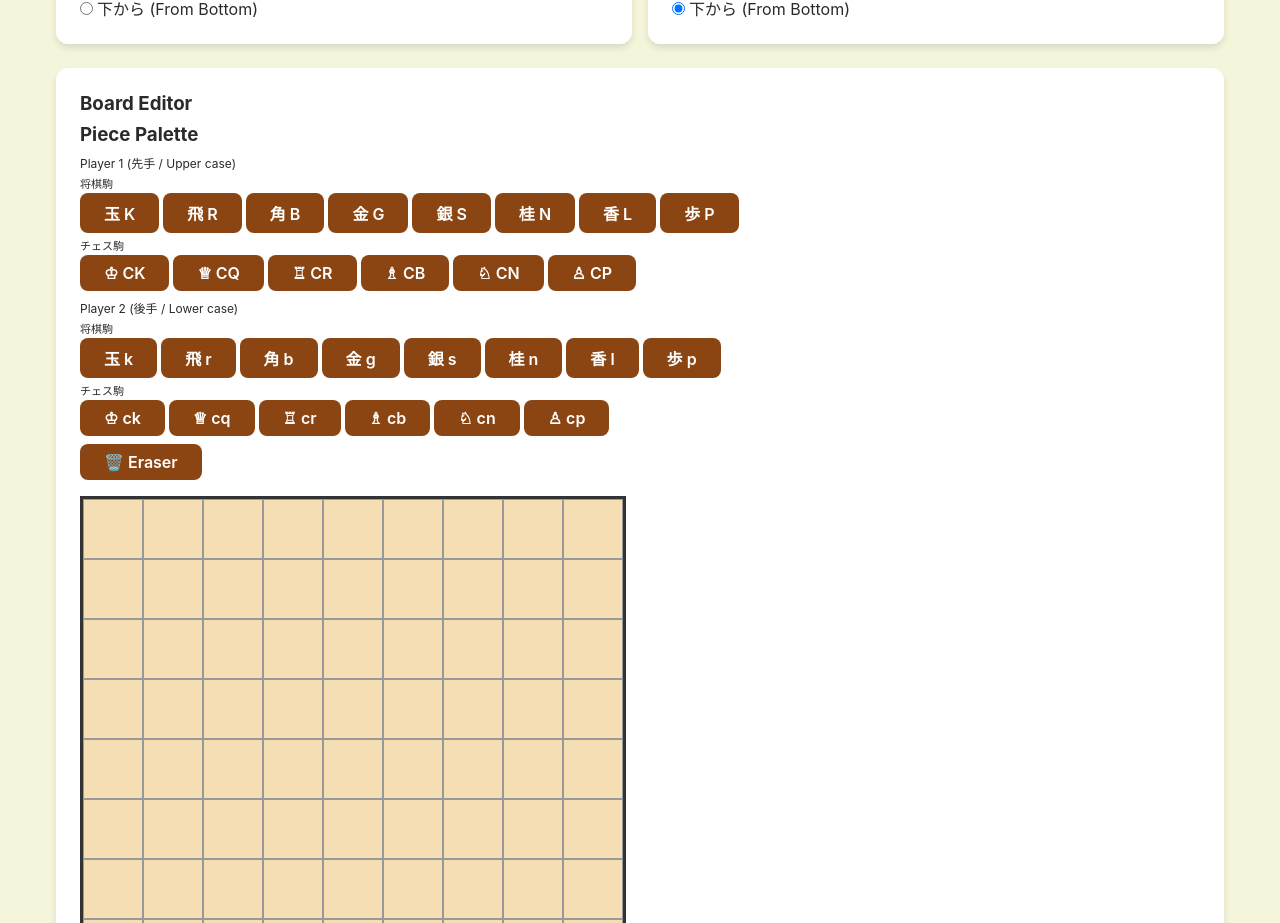
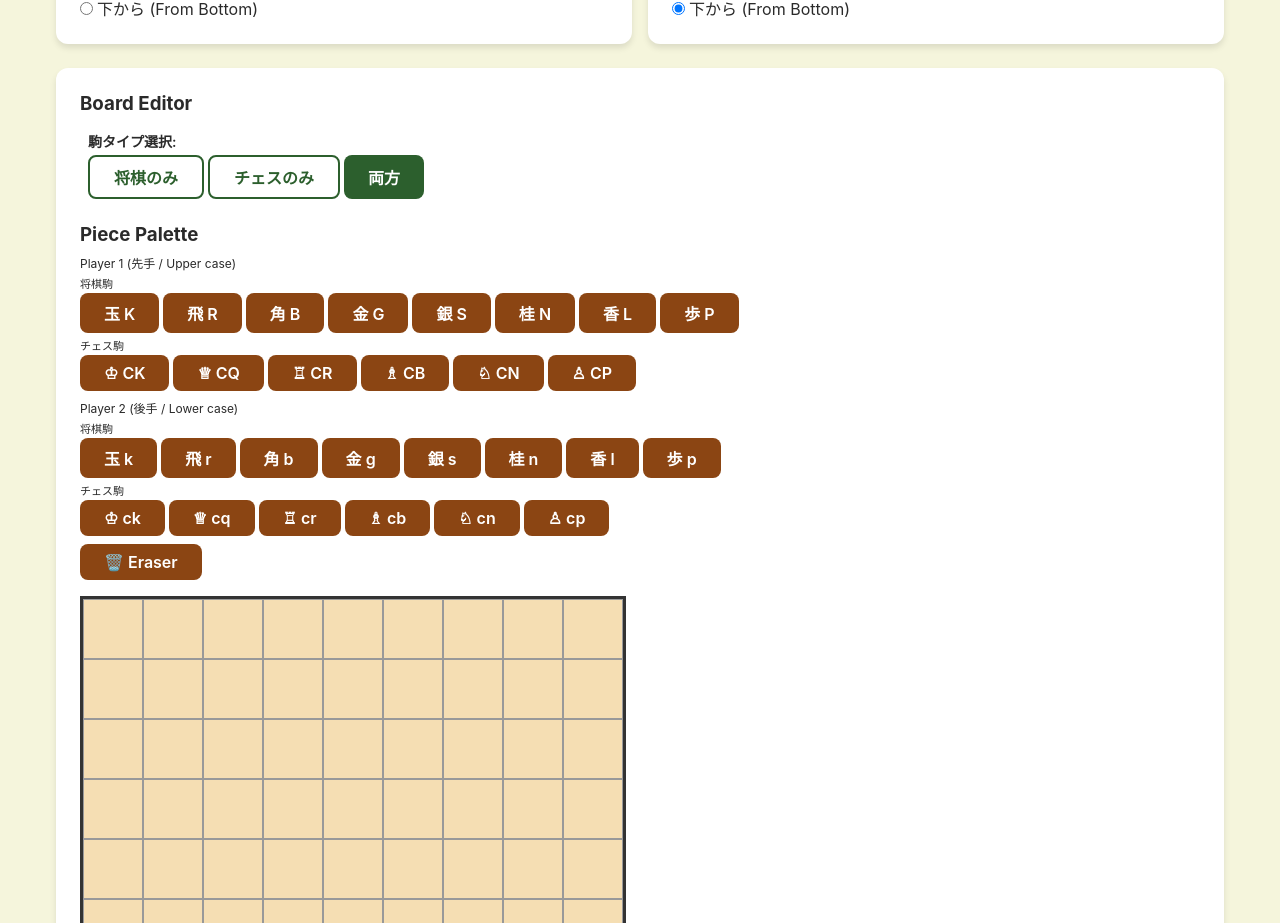
Before and after one commit to daizyoo/shogi-chess-web, a Next.js app: page /editor in a window 1280 px wide. Shown: the part 780-1703 px from the top of the page. Built offline with nearby package versions, Linux system fonts and the light colour scheme; no server answers.

Commit message:
feat: カスタムボードエディタのコマタイプ選択と王/King制限機能の実装
- ✅ 駒タイプ選択（将棋のみ/チェスのみ/両方）
- ✅ 王/King配置制限（各プレイヤー1つまで）

```diff
--- a/components/BoardEditor.tsx
+++ b/components/BoardEditor.tsx
@@ -9,17 +9,69 @@ interface BoardEditorProps {
   onChange: (newBoard: string[]) => void
 }
 
+type PieceMode = 'shogi' | 'chess' | 'both'
+
 export default function BoardEditor({ board, onChange }: BoardEditorProps) {
   const [selectedPiece, setSelectedPiece] = useState<PieceSymbol | null>(null)
   const [isEraser, setIsEraser] = useState(false)
+  const [pieceMode, setPieceMode] = useState<PieceMode>('both')
+
+  // 王/Kingの数をカウント
+  const countKings = (currentBoard: string[]): { p1Kings: number, p2Kings: number } => {
+    let p1Kings = 0
+    let p2Kings = 0
+
+    currentBoard.forEach(row => {
+      const cells = row.split(/\s+/)
+      cells.forEach(cell => {
+        if (cell === 'K' || cell === 'CK') p1Kings++
+        if (cell === 'k' || cell === 'ck') p2Kings++
+      })
+    })
+
+    return { p1Kings, p2Kings }
+  }
+
+  // 王/Kingを配置可能かチェック
+  const canPlaceKing = (piece: PieceSymbol, currentBoard: string[]): boolean => {
+    const { p1Kings, p2Kings } = countKings(currentBoard)
+
+    // Player 1のKing/王
+    if (piece === 'K' || piece === 'CK') {
+      return p1Kings === 0
+    }
+
+    // Player 2のKing/王
+    if (piece === 'k' || piece === 'ck') {
+      return p2Kings === 0
+    }
+
+    return true
+  }
 
   const handleCellClick = (row: number, col: number) => {
     const newBoard = [...board]
     const cells = newBoard[row].split(/\s+/)
+    const currentPiece = cells[col]
 
     if (isEraser) {
       cells[col] = '.'
     } else if (selectedPiece) {
+      // 王/Kingの配置制限チェック
+      if (selectedPiece === 'K' || selectedPiece === 'CK' ||
+        selectedPiece === 'k' || selectedPiece === 'ck') {
+        // 既に同じマスに駒がある場合は置き換え可能なので一時的に削除
+        const boardWithoutCurrent = [...newBoard]
+        const cellsTemp = boardWithoutCurrent[row].split(/\s+/)
+        cellsTemp[col] = '.'
+        boardWithoutCurrent[row] = cellsTemp.join(' ')
+
+        if (!canPlaceKing(selectedPiece, boardWithoutCurrent)) {
+          alert('各プレイヤーは王(K)またはKing(CK)を1つのみ配置できます')
+          return
+        }
+      }
+
       cells[col] = selectedPiece
     }
 
@@ -44,8 +96,42 @@ export default function BoardEditor({ board, onChange }: BoardEditorProps) {
   const cols = board[0]?.split(/\s+/).length || 8
   const rows = board.length
 
+  // 駒タイプフィルタリング
+  const getFilteredPieces = (pieces: readonly PieceSymbol[], type: 'shogi' | 'chess') => {
+    if (pieceMode === 'both') return pieces
+    if (pieceMode === type) return pieces
+    return []
+  }
+
   return (
     <div>
+      {/* Piece Mode Selector */}
+      <div style={{ marginBottom: 'var(--spacing-md)', padding: 'var(--spacing-sm)', backgroundColor: 'var(--surface-alt)', borderRadius: 'var(--radius-md)' }}>
+        <div style={{ fontSize: '14px', fontWeight: '600', marginBottom: 'var(--spacing-xs)' }}>
+          駒タイプ選択:
+        </div>
+        <div style={{ display: 'flex', gap: 'var(--spacing-xs)' }}>
+          <button
+            onClick={() => setPieceMode('shogi')}
+            className={`btn btn-sm ${pieceMode === 'shogi' ? 'btn-primary' : 'btn-outline'}`}
+          >
+            将棋のみ
+          </button>
+          <button
+            onClick={() => setPieceMode('chess')}
+            className={`btn btn-sm ${pieceMode === 'chess' ? 'btn-primary' : 'btn-outline'}`}
+          >
+            チェスのみ
+          </button>
+          <button
+            onClick={() => setPieceMode('both')}
+            className={`btn btn-sm ${pieceMode === 'both' ? 'btn-primary' : 'btn-outline'}`}
+          >
+            両方
+          </button>
+        </div>
+      </div>
+
       {/* Piece Palette */}
       <div style={{ marginBottom: 'var(--spacing-md)' }}>
         <h3 style={{ marginBottom: 'var(--spacing-sm)' }}>Piece Palette</h3>
@@ -60,7 +146,7 @@ export default function BoardEditor({ board, onChange }: BoardEditorProps) {
           <div style={{ marginBottom: 'var(--spacing-xs)' }}>
             <div style={{ fontSize: '11px', color: 'var(--text-muted)', marginBottom: '2px' }}>将棋駒</div>
             <div style={{ display: 'flex', gap: 'var(--spacing-xs)', flexWrap: 'wrap' }}>
-              {SHOGI_PIECES.map((piece) => (
+              {getFilteredPieces(SHOGI_PIECES, 'shogi').map((piece) => (
                 <button
                   key={piece}
                   onClick={() => {
@@ -80,7 +166,7 @@ export default function BoardEditor({ board, onChange }: BoardEditorProps) {
           <div>
             <div style={{ fontSize: '11px', color: 'var(--text-muted)', marginBottom: '2px' }}>チェス駒</div>
             <div style={{ display: 'flex', gap: 'var(--spacing-xs)', flexWrap: 'wrap' }}>
-              {CHESS_PIECES.map((piece) => (
+              {getFilteredPieces(CHESS_PIECES, 'chess').map((piece) => (
                 <button
                   key={piece}
                   onClick={() => {
@@ -107,7 +193,7 @@ export default function BoardEditor({ board, onChange }: BoardEditorProps) {
           <div style={{ marginBottom: 'var(--spacing-xs)' }}>
             <div style={{ fontSize: '11px', color: 'var(--text-muted)', marginBottom: '2px' }}>将棋駒</div>
             <div style={{ display: 'flex', gap: 'var(--spacing-xs)', flexWrap: 'wrap' }}>
-              {SHOGI_PIECES.map((piece) => {
+              {getFilteredPieces(SHOGI_PIECES, 'shogi').map((piece) => {
                 const lowerPiece = piece.toLowerCase() as PieceSymbol
                 return (
                   <button
@@ -130,7 +216,7 @@ export default function BoardEditor({ board, onChange }: BoardEditorProps) {
           <div>
             <div style={{ fontSize: '11px', color: 'var(--text-muted)', marginBottom: '2px' }}>チェス駒</div>
             <div style={{ display: 'flex', gap: 'var(--spacing-xs)', flexWrap: 'wrap' }}>
-              {CHESS_PIECES.map((piece) => {
+              {getFilteredPieces(CHESS_PIECES, 'chess').map((piece) => {
                 const lowerPiece = piece.toLowerCase() as PieceSymbol
                 return (
                   <button
```
